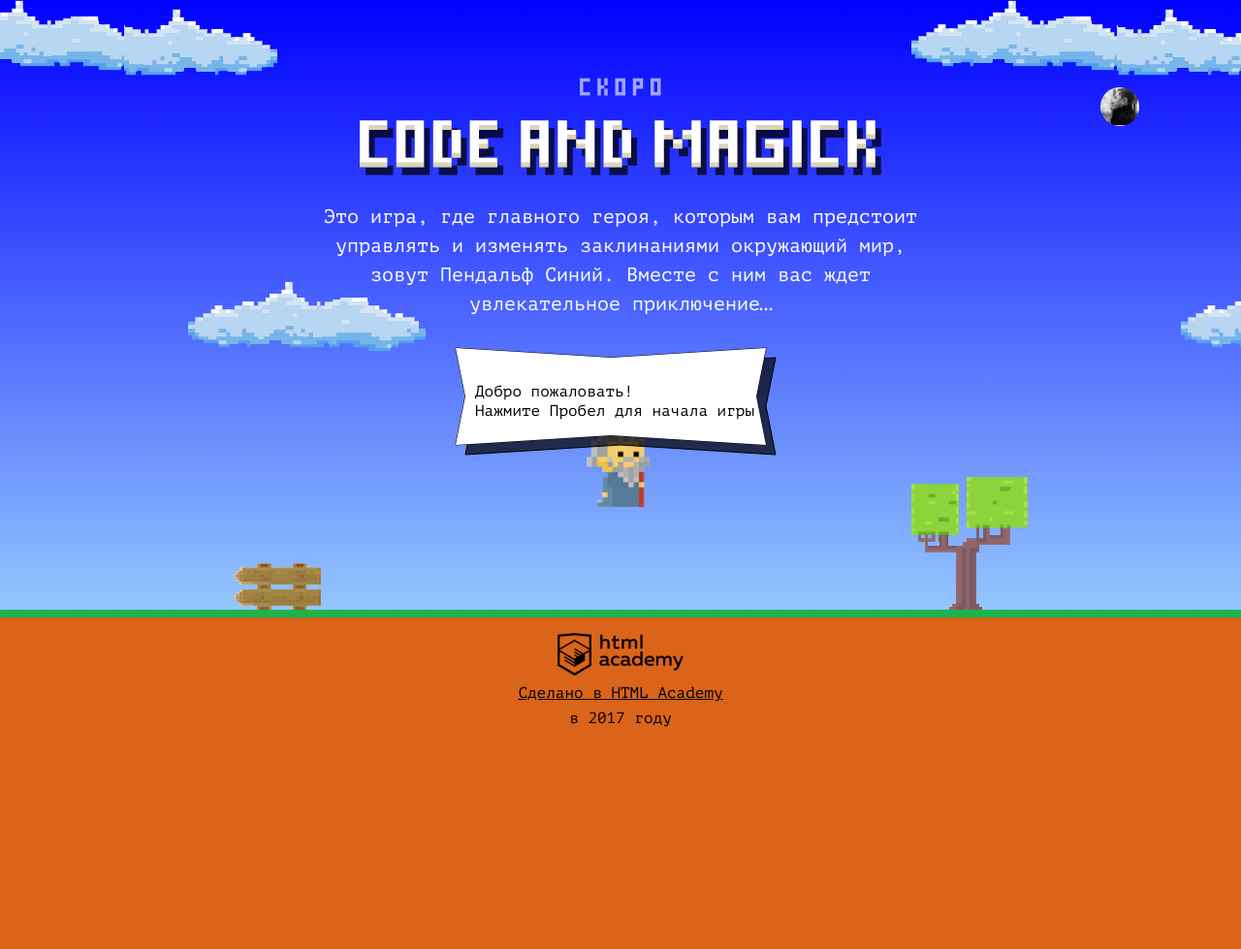
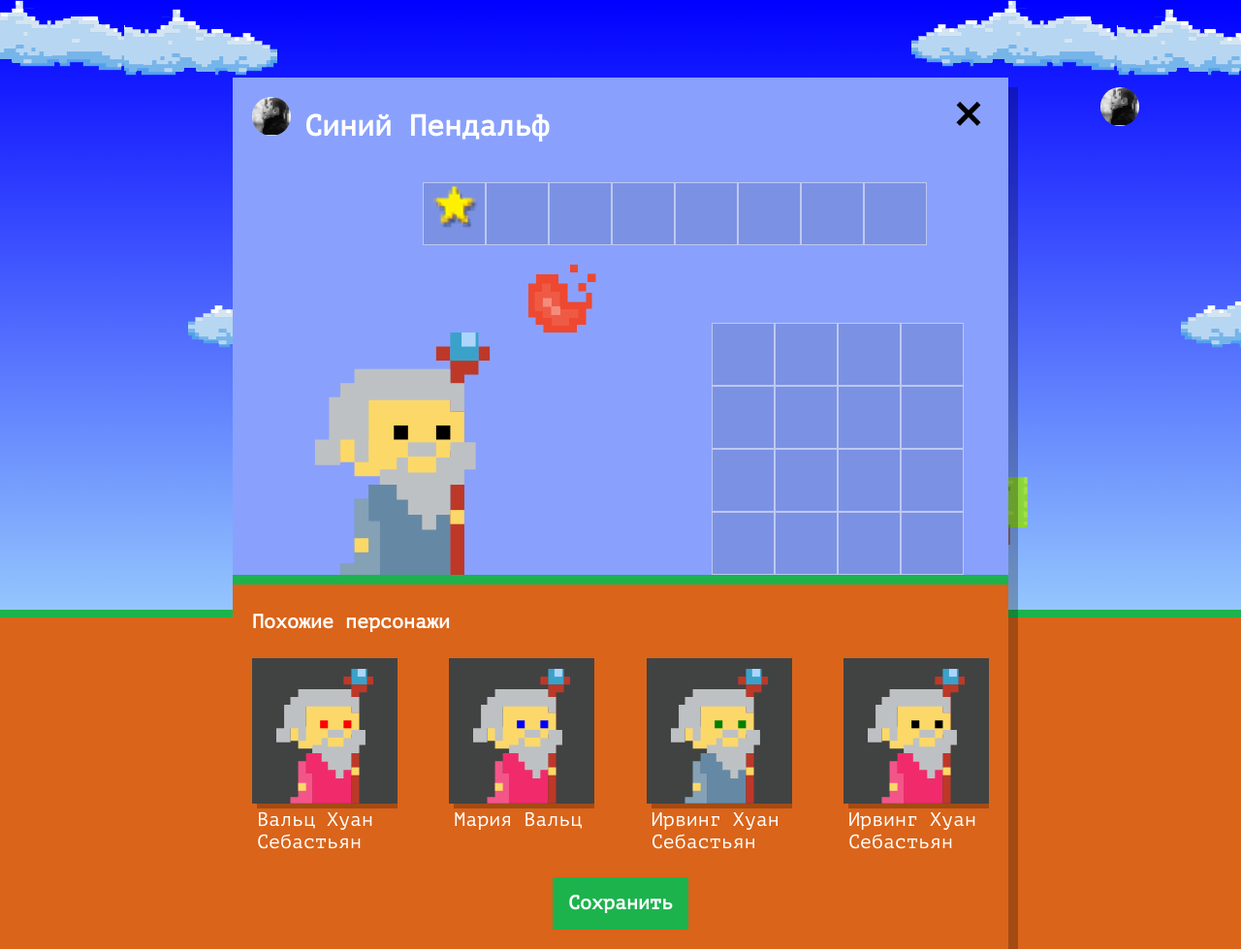
Before and after one commit to fi-ji/1482853-code-and-magick-21, a website: page index.html in a window 1280 px wide. Shown: the whole page at 97% size. Before the commit the page ends 800 px from the top, so only its background shows below. Drawn offline with Linux system fonts and the light colour scheme.

Commit message:
выводит список похожих волшебников

```diff
--- a/index.html
+++ b/index.html
@@ -177,7 +177,7 @@
       <p class="setup-similar-label">Петр Петров</p>
     </div>
   </template>
-
+  <script src="js/setup.js"></script>
   <script src="js/stat.js"></script>
   <script src="js/game.js"></script>
 
--- /dev/null
+++ b/js/setup.js
@@ -0,0 +1,92 @@
+'use strict';
+
+const userSettings = document.querySelector('.setup');
+const setupSimilarList = userSettings.querySelector('.setup-similar-list');
+const similarWizardTemplate = document
+  .querySelector('#similar-wizard-template')
+  .content.querySelector('.setup-similar-item');
+const fragment = document.createDocumentFragment();
+const WIZARD_DATA = [
+  {
+    name: 'name',
+    content: [
+      ['Иван', 'Хуан Себастьян', 'Мария', 'Кристоф', 'Виктор', 'Юлия', 'Люпита', 'Вашингтон'],
+      ['да Марья', 'Верон', 'Мирабелла', 'Вальц', 'Онопко', 'Топольницкая', 'Нионго', 'Ирвинг']
+    ]
+  },
+  {
+    name: 'coatColor',
+    content: ['rgb(101, 137, 164)', 'rgb(241, 43, 107)', 'rgb(146, 100, 161)', 'rgb(56, 159, 117)', 'rgb(215, 210, 55)', 'rgb(0, 0, 0)']
+  },
+  {
+    name: 'eyeColor',
+    content: ['black', 'red', 'blue', 'yellow', 'green']
+  }
+];
+
+const getRandomNumber = (arr) => {
+  return Math.floor(Math.random() * arr.length);
+};
+
+const createName = (item) => {
+  let randomNum = Math.round(Math.random() * (item.length - 1));
+  let anotherRandomNum = 0;
+
+  while (randomNum === anotherRandomNum) {
+    anotherRandomNum = Math.round(Math.random() * (item.length - 1));
+  }
+
+  let name = item[randomNum][getRandomNumber(item[randomNum])];
+  let surname = item[anotherRandomNum][getRandomNumber(item[anotherRandomNum])];
+  let fullName = `${name} ${surname}`;
+
+  return fullName;
+};
+
+const generateWizards = (dataarr, amount) => {
+  let wizards = [];
+
+  for (let i = 0; i < amount; i++) {
+    let wizard = {};
+
+    dataarr.forEach(function (element) {
+      if (element.name === 'name') {
+        wizard[element.name] = createName(element.content);
+      } else {
+        wizard[element.name] = element.content[getRandomNumber(element.content)];
+      }
+    });
+    wizards.push(wizard);
+  }
+
+  return wizards;
+};
+
+const renderWizard = (wizard) => {
+  let wizardItem = similarWizardTemplate.cloneNode(true);
+  let wizardName = wizardItem.querySelector('.setup-similar-label');
+  let wizardCoat = wizardItem.querySelector('.wizard-coat');
+  let wizardEyes = wizardItem.querySelector('.wizard-eyes');
+
+  wizardName.textContent = wizard.name;
+  wizardCoat.style.fill = wizard.coatColor;
+  wizardEyes.style.fill = wizard.eyeColor;
+
+  return wizardItem;
+};
+
+const fillFragment = (frag, list, func) => {
+  for (let i = 0; i < list.length; i++) {
+    frag.appendChild(func(list[i]));
+  }
+  return frag;
+};
+
+userSettings.classList.remove('hidden');
+userSettings.querySelector('.setup-similar').classList.remove('hidden');
+
+const wizardList = generateWizards(WIZARD_DATA, 4);
+
+fillFragment(fragment, wizardList, renderWizard);
+
+setupSimilarList.appendChild(fragment);
```
